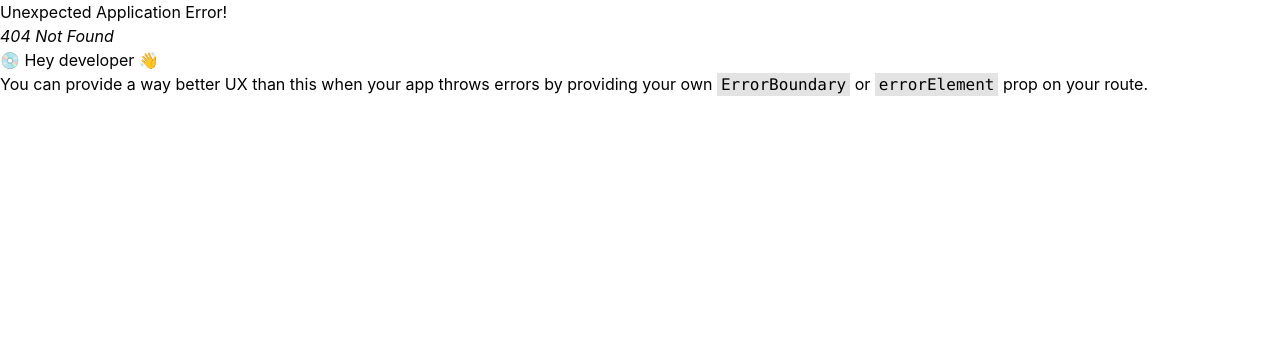
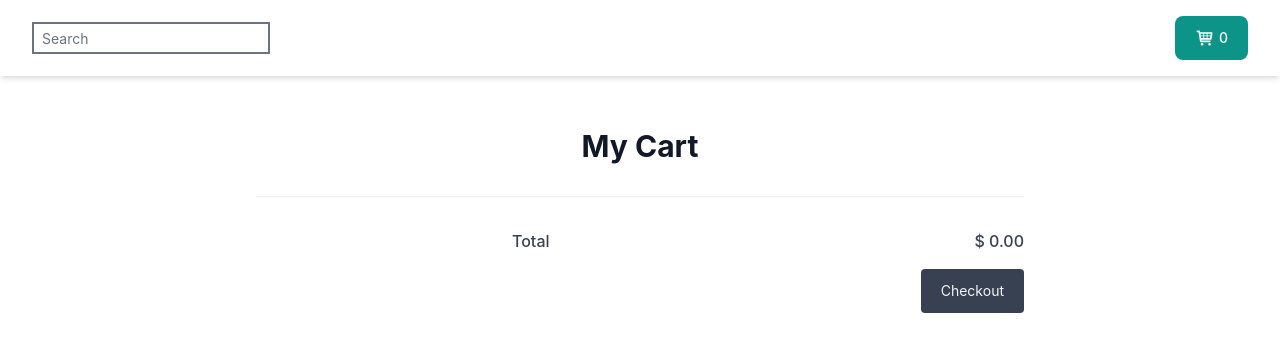
Before and after one commit to en-arnob/primetech_example, a React (Vite) app in the folder app/: page /cart in a window 1280 px wide. Before the commit this address had no page. Shown: the top 352 px of the page. Built offline with nearby package versions, Linux system fonts and the light colour scheme.

Commit message:
Cart View

```diff
--- a/app/Routers/Router.jsx
+++ b/app/Routers/Router.jsx
@@ -1,6 +1,7 @@
 import { createBrowserRouter } from "react-router-dom";
 import App from "../src/App";
 import ProductView from "../src/ProductView";
+import CartView from "../src/CartView";
 
 const router = createBrowserRouter([
   {
@@ -12,5 +13,6 @@ const router = createBrowserRouter([
     path: "/product/:id",
     element: <ProductView />,
   },
+  { path: "/cart", element: <CartView /> },
 ]);
 export default router;
--- a/app/components/Header.jsx
+++ b/app/components/Header.jsx
@@ -1,5 +1,6 @@
 import { TiShoppingCart } from "react-icons/ti";
 import { useSelector } from "react-redux";
+import { Link } from "react-router-dom";
 
 const Header = () => {
   const cartItemCount = useSelector((state) => state.cartItemCount);
@@ -18,6 +19,7 @@ const Header = () => {
             </div>
 
             <div className="mt-4 flex flex-col gap-4 sm:mt-0 sm:flex-row sm:items-center">
+              <Link to={`/cart`}>
                 <button
                   className=" rounded-lg bg-teal-600 px-5 py-3 text-sm font-medium text-white transition hover:bg-teal-900 focus:outline-none focus:ring flex gap-1"
                   type="button"
@@ -27,6 +29,7 @@ const Header = () => {
                   </span>{" "}
                   {cartItemCount}
                 </button>
+              </Link>
             </div>
           </div>
         </div>
--- a/app/src/App.jsx
+++ b/app/src/App.jsx
@@ -4,12 +4,12 @@ import { useDispatch } from "react-redux";
 import { addToCart, setSelectedProduct } from "../store/actions";
 import { TiShoppingCart } from "react-icons/ti";
 import toast from "react-hot-toast";
-
+import { useSelector } from "react-redux";
 import { Link } from "react-router-dom";
 import Header from "../components/Header";
 const App = () => {
   const dispatch = useDispatch();
-
+  const cartItemCount = useSelector((state) => state.cartItemCount);
   const handleAddToCart = (product) => {
     dispatch(addToCart(product));
     // console.log(product);
@@ -61,7 +61,33 @@ const App = () => {
 
   return (
     <div className="">
-      <Header />
+      <header className="fixed top-0 left-0 right-0 bg-white shadow-md py-4 px-8 z-10">
+        <div className="">
+          <div className="sm:flex sm:items-center sm:justify-between">
+            <div className="text-center sm:text-left">
+              <input
+                type="text"
+                placeholder="Search"
+                className="peer h-8 w-full border-2  p-2 focus:outline-none focus:ring-0 sm:text-sm"
+              />
+            </div>
+
+            <div className="mt-4 flex flex-col gap-4 sm:mt-0 sm:flex-row sm:items-center">
+              <Link to={`/cart`}>
+                <button
+                  className=" rounded-lg bg-teal-600 px-5 py-3 text-sm font-medium text-white transition hover:bg-teal-900 focus:outline-none focus:ring flex gap-1"
+                  type="button"
+                >
+                  <span className="text-xl">
+                    <TiShoppingCart />
+                  </span>{" "}
+                  {cartItemCount}
+                </button>
+              </Link>
+            </div>
+          </div>
+        </div>
+      </header>
       <section className="mt-20">
         <div className="mx-auto max-w-screen-xl px-4 py-8 sm:px-6 sm:py-12 lg:px-8">
           <header>
--- /dev/null
+++ b/app/src/CartView.jsx
@@ -0,0 +1,115 @@
+// CartView.jsx
+import React from "react";
+import { useSelector } from "react-redux";
+import Header from "../components/Header";
+
+const CartView = () => {
+  const cartItems = useSelector((state) => state.cart);
+
+  const totalPrice = cartItems.reduce((total, item) => total + item.price, 0);
+
+  return (
+    <div>
+      <Header />
+      <section>
+        <div className="mt-20 mx-auto max-w-screen-xl px-4 py-8 sm:px-6 sm:py-12 lg:px-8">
+          <div className="mx-auto max-w-3xl">
+            <header className="text-center">
+              <h1 className="text-xl font-bold text-gray-900 sm:text-3xl">
+                My Cart
+              </h1>
+            </header>
+
+            <div className="mt-8">
+              <ul className="space-y-4">
+                {cartItems.map((item) => (
+                  <li key={item?.id} className="flex items-center gap-4">
+                    <img
+                      src={item?.thumbnail}
+                      alt=""
+                      className="size-16 rounded object-cover"
+                    />
+
+                    <div>
+                      <h3 className="text-sm text-gray-900">{item?.title}</h3>
+
+                      <dl className="mt-0.5 space-y-px text-[10px] text-gray-600">
+                        <div>
+                          <dt className="inline">Brand:</dt>
+                          <dd className="inline"> {item.brand}</dd>
+                        </div>
+
+                        <div>
+                          <dt className="inline">Unit Price:</dt>
+                          <dd className="inline"> $ {item.price}</dd>
+                        </div>
+                      </dl>
+                    </div>
+
+                    <div className="flex flex-1 items-center justify-end gap-2">
+                      <form>
+                        <label htmlFor="Line1Qty" className="sr-only">
+                          {" "}
+                          Quantity{" "}
+                        </label>
+
+                        <input
+                          type="number"
+                          min="1"
+                          value="1"
+                          id="Line1Qty"
+                          className="h-8 w-12 rounded border-gray-200 bg-gray-50 p-0 text-center text-xs text-gray-600 [-moz-appearance:_textfield] focus:outline-none [&::-webkit-inner-spin-button]:m-0 [&::-webkit-inner-spin-button]:appearance-none [&::-webkit-outer-spin-button]:m-0 [&::-webkit-outer-spin-button]:appearance-none"
+                        />
+                      </form>
+
+                      <button className="text-gray-600 transition hover:text-red-600">
+                        <span className="sr-only">Remove item</span>
+
+                        <svg
+                          xmlns="http://www.w3.org/2000/svg"
+                          fill="none"
+                          viewBox="0 0 24 24"
+                          strokeWidth="1.5"
+                          stroke="currentColor"
+                          className="h-4 w-4"
+                        >
+                          <path
+                            strokeLinecap="round"
+                            strokeLinejoin="round"
+                            d="M14.74 9l-.346 9m-4.788 0L9.26 9m9.968-3.21c.342.052.682.107 1.022.166m-1.022-.165L18.16 19.673a2.25 2.25 0 01-2.244 2.077H8.084a2.25 2.25 0 01-2.244-2.077L4.772 5.79m14.456 0a48.108 48.108 0 00-3.478-.397m-12 .562c.34-.059.68-.114 1.022-.165m0 0a48.11 48.11 0 013.478-.397m7.5 0v-.916c0-1.18-.91-2.164-2.09-2.201a51.964 51.964 0 00-3.32 0c-1.18.037-2.09 1.022-2.09 2.201v.916m7.5 0a48.667 48.667 0 00-7.5 0"
+                          />
+                        </svg>
+                      </button>
+                    </div>
+                  </li>
+                ))}
+              </ul>
+
+              <div className="mt-8 flex justify-end border-t border-gray-100 pt-8">
+                <div className="w-screen max-w-lg space-y-4">
+                  <dl className="space-y-0.5 text-sm text-gray-700">
+                    <div className="flex justify-between !text-base font-medium">
+                      <dt>Total</dt>
+                      <dd> $ {totalPrice.toFixed(2)}</dd>
+                    </div>
+                  </dl>
+
+                  <div className="flex justify-end">
+                    <a
+                      href="#"
+                      className="block rounded bg-gray-700 px-5 py-3 text-sm text-gray-100 transition hover:bg-gray-600"
+                    >
+                      Checkout
+                    </a>
+                  </div>
+                </div>
+              </div>
+            </div>
+          </div>
+        </div>
+      </section>
+    </div>
+  );
+};
+
+export default CartView;
--- a/app/src/ProductView.jsx
+++ b/app/src/ProductView.jsx
@@ -3,6 +3,7 @@ import { useSelector } from "react-redux";
 import { useDispatch } from "react-redux";
 import { addToCart } from "../store/actions";
 import toast from "react-hot-toast";
+import { useEffect } from "react";
 
 const ProductView = () => {
   const dispatch = useDispatch();
@@ -12,6 +13,10 @@ const ProductView = () => {
     // console.log(product);
     toast.success(`${product.title} added to the cart.`);
   };
+  useEffect(() => {
+    window.scrollTo(0, 0);
+  }, []);
+
   return (
     <div>
       <Header />
--- a/app/store/actions.js
+++ b/app/store/actions.js
@@ -4,6 +4,12 @@ export const addToCart = (product) => ({
 });
 export const SET_SELECTED_PRODUCT = "SET_SELECTED_PRODUCT";
 export const CLEAR_SELECTED_PRODUCT = "CLEAR_SELECTED_PRODUCT";
+export const REMOVE_FROM_CART = "REMOVE_FROM_CART";
+
+export const removeFromCart = (productId) => ({
+  type: REMOVE_FROM_CART,
+  payload: productId,
+});
 
 export const setSelectedProduct = (product) => ({
   type: SET_SELECTED_PRODUCT,
--- a/app/tailwind.config.js
+++ b/app/tailwind.config.js
@@ -4,5 +4,5 @@ export default {
   theme: {
     extend: {},
   },
-  plugins: [],
+  plugins: [require("@tailwindcss/forms")],
 };
```
Also changed, not shown: 1 other file (tests, documents, lock files or other folders). Lines whose indentation alone changed are shown as unchanged.
